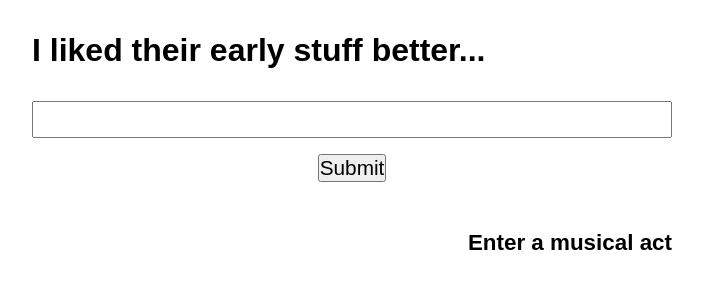
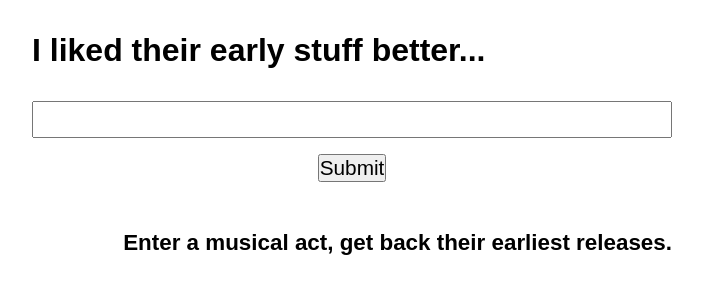
Before and after one commit to mpqmpqm/resume19, a React (Create React App) app in the folder early-stuff/: page / in a window 1280 px wide. Shown: the top 300 px of the page, without its empty margins (288-991 px from the left). Built offline with nearby package versions, Linux system fonts and the light colour scheme.

Commit message:
Clarify instructions

```diff
--- a/early-stuff/src/components/Act.js
+++ b/early-stuff/src/components/Act.js
@@ -2,7 +2,7 @@ import React from 'react'
 
 function Act (props) {
     if (props.init) {
-        return <h3>Enter a musical act</h3>
+        return <h3>Enter a musical act, get back their earliest releases.</h3>
     }
 
     else if (props.loading) {
```
